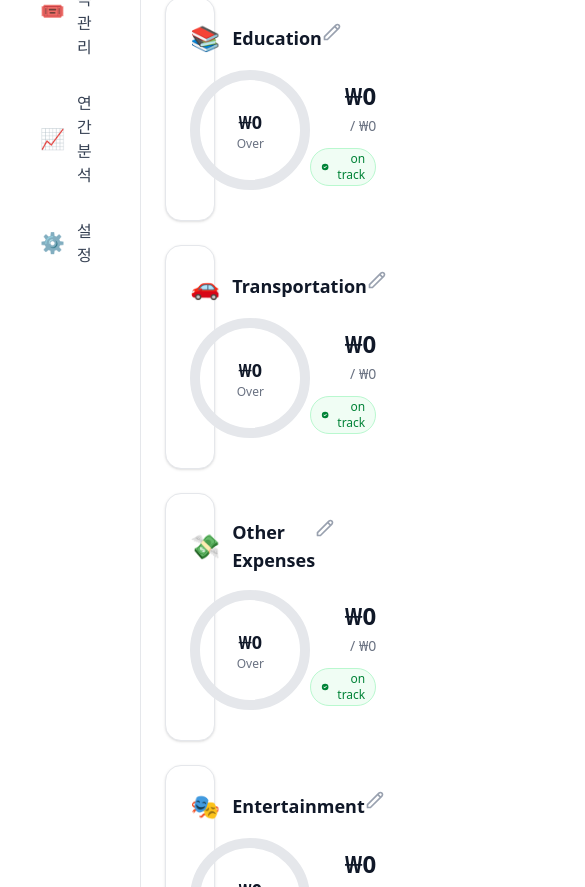
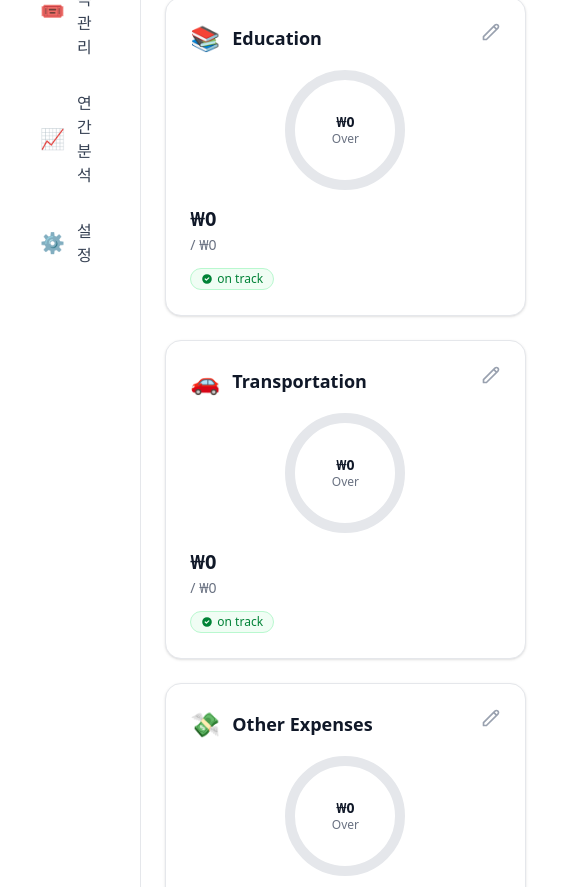
Before and after one commit to slider051/budget, a Next.js app: page /budget in a window 390 px wide. Shown: the part 681-1568 px from the top of the page, 585 px wide, since content can reach past the window. Built offline with nearby package versions, Linux system fonts and the light colour scheme; no server answers; the database is empty.

Commit message:
Improve subscriptions and budget responsive layout for narrow widths

```diff
--- a/src/app/budget/page.tsx
+++ b/src/app/budget/page.tsx
@@ -148,9 +148,9 @@ function BudgetContent() {
         </div>
       )}
 
-      <div className="flex gap-6">
+      <div className="grid gap-6 lg:grid-cols-[minmax(0,1fr)_22rem] xl:grid-cols-[minmax(0,1fr)_24rem]">
         {/* Main Content Area */}
-        <div className="flex-1">
+        <div className="min-w-0">
           <div className="mb-4 text-sm text-gray-600">
             {filteredCategoryData.length} items
             {filteredCategoryData.length !== categoryData.length && (
@@ -162,7 +162,7 @@ function BudgetContent() {
           </div>
 
           {/* Category Cards Grid */}
-          <div className="grid grid-cols-1 lg:grid-cols-2 gap-6">
+          <div className="grid grid-cols-1 gap-6 md:grid-cols-2">
             {filteredCategoryData.map((data) => (
               <BudgetCategoryCard
                 key={data.category}
@@ -179,7 +179,7 @@ function BudgetContent() {
         </div>
 
         {/* Right Sidebar */}
-        <div className="w-96 space-y-6">
+        <div className="min-w-0 space-y-6">
           {hasBudget && (
             <BudgetSummaryGauge
               totalSpent={totalSpent}
--- a/src/components/budget/BudgetCategoryCard.tsx
+++ b/src/components/budget/BudgetCategoryCard.tsx
@@ -67,11 +67,11 @@ export default function BudgetCategoryCard({
         </button>
       </div>
 
-      <div className="flex items-center justify-between">
-        <div className="flex-1">
+      <div className="flex flex-col gap-4 sm:flex-row sm:items-center sm:justify-between">
+        <div className="flex justify-center sm:flex-1 sm:justify-start">
           <CircularProgress percentage={percentage} size="md">
             <div className="text-center">
-              <div className="text-lg font-bold text-gray-900">
+              <div className="break-all px-1 text-sm font-bold leading-tight text-gray-900 sm:text-base">
                 {formatCurrency(spent)}
               </div>
               <div className="text-xs text-gray-500">
@@ -81,11 +81,11 @@ export default function BudgetCategoryCard({
           </CircularProgress>
         </div>
 
-        <div className="flex-1 text-right">
-          <div className="text-2xl font-bold text-gray-900 mb-1">
+        <div className="min-w-0 text-left sm:flex-1 sm:text-right">
+          <div className="mb-1 break-all text-xl font-bold leading-tight text-gray-900 sm:text-2xl">
             {formatCurrency(remaining)}
           </div>
-          <div className="text-sm text-gray-500 mb-3">
+          <div className="mb-3 break-all text-sm text-gray-500">
             / {formatCurrency(budget)}
           </div>
           {isOnTrack && (
--- a/src/components/budget/BudgetSummaryGauge.tsx
+++ b/src/components/budget/BudgetSummaryGauge.tsx
@@ -1,8 +1,8 @@
-'use client';
+"use client";
 
-import CircularProgress from './CircularProgress';
-import Badge from '@/components/ui/Badge';
-import { formatCurrency } from '@/lib/formatters';
+import CircularProgress from "./CircularProgress";
+import Badge from "@/components/ui/Badge";
+import { formatCurrency } from "@/lib/formatters";
 
 interface BudgetSummaryGaugeProps {
   totalSpent: number;
@@ -29,15 +29,19 @@ export default function BudgetSummaryGauge({
         </button>
       </div>
 
-      <div className="flex flex-col items-center mb-6">
-        <div className="text-4xl font-bold text-gray-900 mb-2">
+      <div className="mb-6 flex flex-col items-center">
+        <div className="mb-2 break-all text-center text-2xl font-bold leading-tight text-gray-900 sm:text-3xl xl:text-4xl">
           {formatCurrency(totalBudget)}
         </div>
         {percentage <= 80 && (
           <Badge variant="success">
             <span className="flex items-center gap-1">
               <svg className="w-3 h-3" fill="currentColor" viewBox="0 0 20 20">
-                <path fillRule="evenodd" d="M10 18a8 8 0 100-16 8 8 0 000 16zm3.707-9.293a1 1 0 00-1.414-1.414L9 10.586 7.707 9.293a1 1 0 00-1.414 1.414l2 2a1 1 0 001.414 0l4-4z" clipRule="evenodd" />
+                <path
+                  fillRule="evenodd"
+                  d="M10 18a8 8 0 100-16 8 8 0 000 16zm3.707-9.293a1 1 0 00-1.414-1.414L9 10.586 7.707 9.293a1 1 0 00-1.414 1.414l2 2a1 1 0 001.414 0l4-4z"
+                  clipRule="evenodd"
+                />
               </svg>
               on track
             </span>
@@ -45,13 +49,13 @@ export default function BudgetSummaryGauge({
         )}
       </div>
 
-      <div className="flex justify-center mb-6">
-        <CircularProgress percentage={percentage} size="xl">
+      <div className="mb-6 flex justify-center">
+        <CircularProgress percentage={percentage} size="lg">
           <div className="text-center">
             <div className="text-sm text-gray-500 mb-1">
               {percentageRemaining.toFixed(0)}% left
             </div>
-            <div className="text-2xl font-bold text-gray-900">
+            <div className="break-all px-2 text-lg font-bold leading-tight text-gray-900 sm:text-xl">
               {formatCurrency(remaining)}
             </div>
           </div>
@@ -59,7 +63,10 @@ export default function BudgetSummaryGauge({
       </div>
 
       <div className="text-center text-sm text-gray-500">
-        <span className="font-medium text-gray-900">{percentage.toFixed(0)}% spent</span> · {formatCurrency(totalSpent)}
+        <span className="font-medium text-gray-900">
+          {percentage.toFixed(0)}% spent
+        </span>{" "}
+        · {formatCurrency(totalSpent)}
       </div>
     </div>
   );
--- a/src/components/subscriptions/SubscriptionCard.tsx
+++ b/src/components/subscriptions/SubscriptionCard.tsx
@@ -39,7 +39,8 @@ function SubscriptionCardComponent({
   const yearlyAmount = getSubscriptionYearlyAmount(subscription);
   const discountPercent = getDiscountPercent(subscription);
   const nextPayment = getDisplayedNextPaymentDate(subscription);
-  const paymentDateLabel = nextPayment.reason === "end_date" ? "만료" : "다음 결제";
+  const paymentDateLabel =
+    nextPayment.reason === "end_date" ? "만료" : "다음 결제";
   const baselinePrice = getPerPersonDefaultPrice(subscription);
   const cycleLabel = getCycleLabel(
     subscription.billingCycle,
@@ -77,14 +78,6 @@ function SubscriptionCardComponent({
             type="button"
             size="sm"
             variant="outline"
-            onClick={() => onToggleMemo(subscription.id)}
-          >
-            {isMemoOpen ? "접기" : "상세"}
-          </Button>
-          <Button
-            type="button"
-            size="sm"
-            variant="outline"
             onClick={() => onEdit(subscription)}
             disabled={isDeleting}
           >
@@ -115,10 +108,21 @@ function SubscriptionCardComponent({
         </p>
       </div>
 
+      <div className="mt-3 flex justify-end">
+        <button
+          type="button"
+          className="text-xs font-medium text-indigo-600 underline underline-offset-2 hover:text-indigo-700 dark:text-indigo-300 dark:hover:text-indigo-200"
+          onClick={() => onToggleMemo(subscription.id)}
+        >
+          {isMemoOpen ? "상세 접기" : "상세"}
+        </button>
+      </div>
+
       {isMemoOpen && (
         <div className="mt-3 rounded-lg border border-gray-200 bg-gray-50 p-3 text-xs text-gray-700 dark:border-gray-700 dark:bg-gray-900/40 dark:text-gray-300">
           <p>
-            연 환산: <strong>{formatMoney(yearlyAmount, subscription.currency)}</strong>
+            연 환산:{" "}
+            <strong>{formatMoney(yearlyAmount, subscription.currency)}</strong>
           </p>
           <p className="mt-1">
             환산 기준: <strong>{cycleMonths}개월</strong> ({cycleLabel})
```
